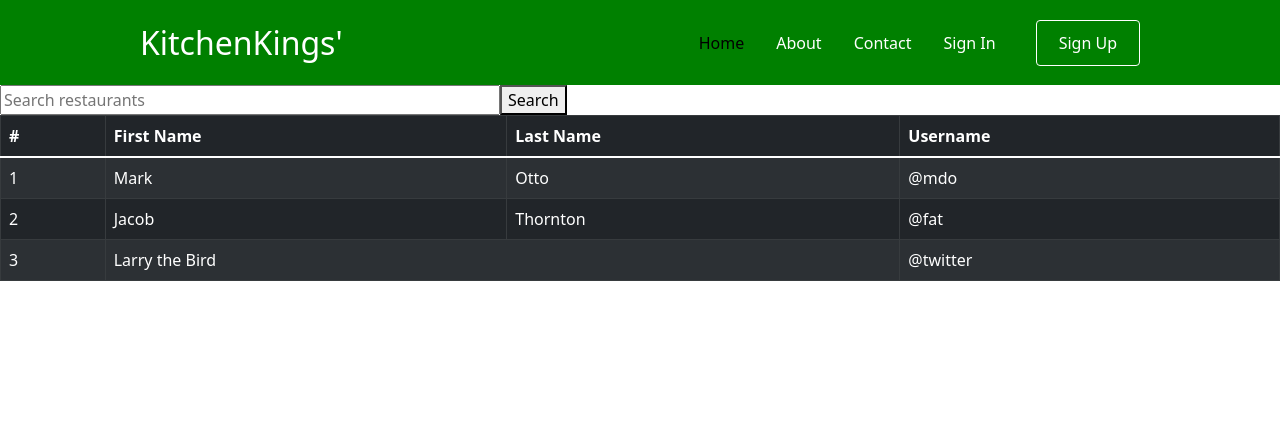
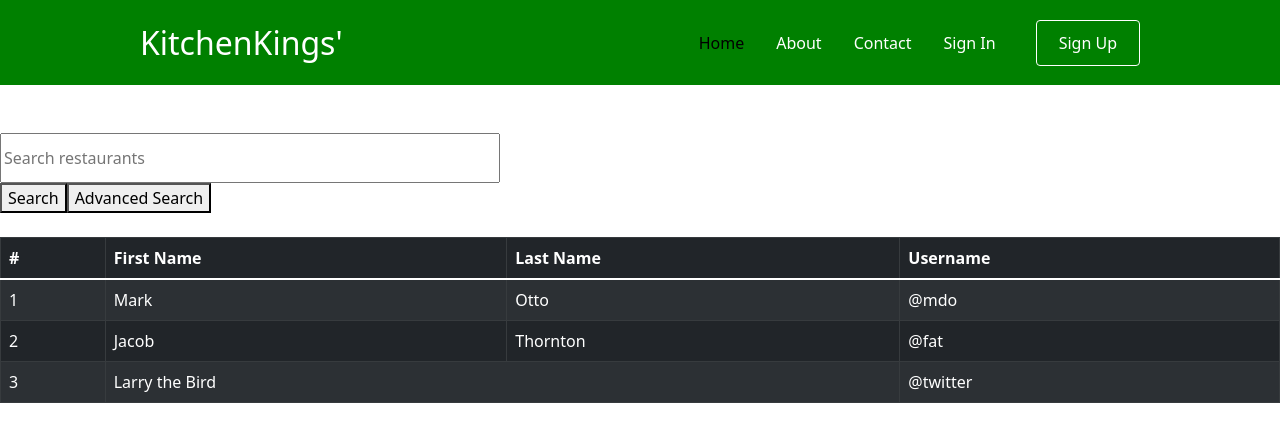
Before and after one commit to paulrobert99/elproyectetest, a React (Create React App) app in the folder test-app/: page / in a window 1280 px wide. Shown: the top 442 px of the page. Built offline with nearby package versions, Linux system fonts and the light colour scheme.

Commit message:
Some css upgraded

```diff
--- a/test-app/src/App.css
+++ b/test-app/src/App.css
@@ -9,8 +9,10 @@
 }
 
 #header-search{
-  height: auto;
+  height: 50px;
   width: 500px;
+  align-items: center;
+  display: flex;
 }
 
 
@@ -22,6 +24,8 @@
   position: relative;
   white-space: nowrap;
   width: 1px;
+  align-items: center;
+  display: flex;
 }
 
 
--- a/test-app/src/components/Indexcomponent.js
+++ b/test-app/src/components/Indexcomponent.js
@@ -6,7 +6,8 @@ import Navbar from "./Navbar/Navbar";
 function Indexcontent(){
     return(
         <div>
-        <SearchBar/>
+            <br></br>
+        <SearchBar/><br></br>
         <Tab/>
 
         </div>
--- a/test-app/src/components/Search.js
+++ b/test-app/src/components/Search.js
@@ -14,6 +14,7 @@ function SearchBar() {
             name="s"
         />
         <button type="submit">Search</button>
+        <button type="submit">Advanced Search</button>
     </form>
 );
 }
```
